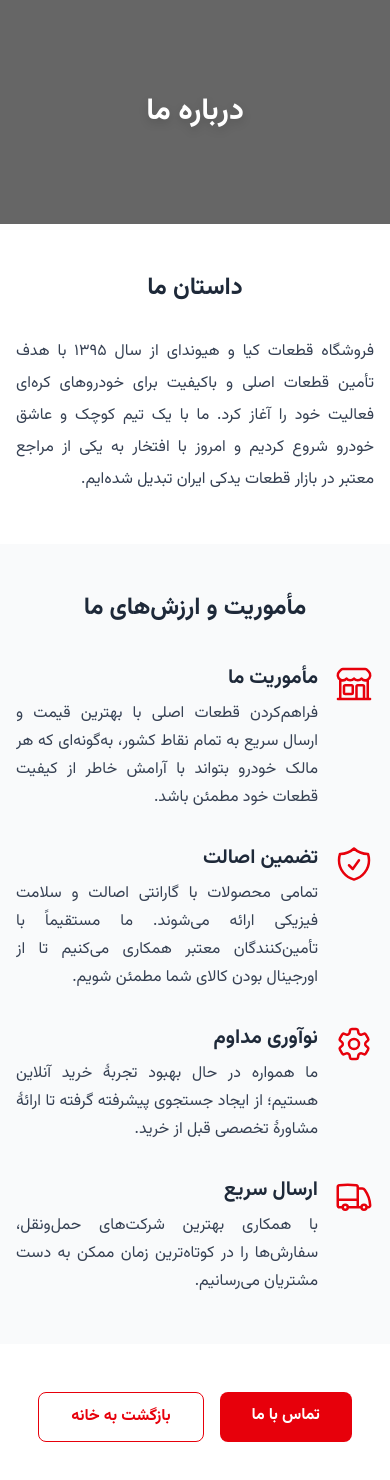
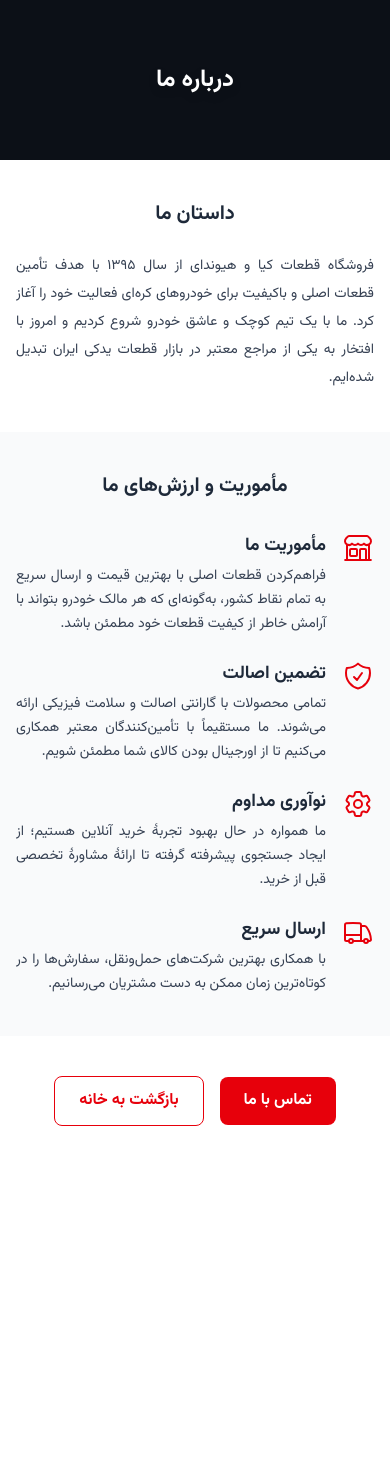
Before and after one commit to mohammadRahmani317/ui-car, a Next.js app: page /about in a window 390 px wide. Shown: the top 1480 px of the page. After the commit the page ends 1166 px from the top, so only its background shows below. Built offline with nearby package versions, Linux system fonts and the light colour scheme.

Commit message:
fix problem responsive

```diff
--- a/src/app/about/page.tsx
+++ b/src/app/about/page.tsx
@@ -1,95 +1,97 @@
-// src/app/about/page.tsx
 'use client';
 
-import {BuildingStorefrontIcon, Cog6ToothIcon, ShieldCheckIcon, TruckIcon,} from '@heroicons/react/24/outline';
+import {
+    BuildingStorefrontIcon,
+    Cog6ToothIcon,
+    ShieldCheckIcon,
+    TruckIcon
+} from '@heroicons/react/24/outline';
 
 export default function AboutPage() {
     return (
         <main className="w-full bg-white">
             {/* Hero */}
-            <section className="relative h-56 md:h-72 lg:h-80">
-
+            <section className="relative h-40 sm:h-52 md:h-64 lg:h-80 bg-gray-800">
                 <div className="absolute inset-0 bg-black/60 flex items-center justify-center">
-                    <h1 className="text-3xl md:text-4xl font-extrabold text-white drop-shadow-lg">
-                        درباره&nbsp;ما
+                    <h1 className="text-2xl sm:text-3xl md:text-4xl font-extrabold text-white drop-shadow-lg">
+                        درباره ما
                     </h1>
                 </div>
             </section>
 
             {/* داستان ما */}
-            <section className="max-w-5xl mx-auto px-4 py-12 space-y-8">
-                <h2 className="text-2xl md:text-3xl font-bold text-gray-800 text-center">
+            <section className="max-w-5xl mx-auto px-4 py-10 sm:py-12 space-y-6 sm:space-y-8">
+                <h2 className="text-xl sm:text-2xl md:text-3xl font-bold text-gray-800 text-center">
                     داستان ما
                 </h2>
-                <p className="text-gray-700 leading-8 text-justify">
-                    فروشگاه قطعات کیا و هیوندای از سال&nbsp;۱۳۹۵ با هدف تأمین قطعات اصلی و باکیفیت برای
-                    خودروهای کره‌ای فعالیت خود را آغاز کرد. ما با یک تیم کوچک و عاشق خودرو شروع کردیم
-                    و امروز با افتخار به یکی از مراجع معتبر در بازار قطعات یدکی ایران تبدیل شده‌ایم.
+                <p className="text-gray-700 leading-7 sm:leading-8 text-sm sm:text-base text-justify">
+                    فروشگاه قطعات کیا و هیوندای از سال ۱۳۹۵ با هدف تأمین قطعات اصلی و باکیفیت برای خودروهای کره‌ای
+                    فعالیت خود را آغاز کرد.
+                    ما با یک تیم کوچک و عاشق خودرو شروع کردیم و امروز با افتخار به یکی از مراجع معتبر در بازار قطعات
+                    یدکی ایران تبدیل شده‌ایم.
                 </p>
             </section>
 
             {/* ماموریت و ارزش‌ها */}
-            <section className="bg-gray-50 py-12">
+            <section className="bg-gray-50 py-10 sm:py-12">
                 <div className="max-w-5xl mx-auto px-4">
-                    <h2 className="text-2xl md:text-3xl font-bold text-gray-800 text-center mb-10">
+                    <h2 className="text-xl sm:text-2xl md:text-3xl font-bold text-gray-800 text-center mb-8 sm:mb-10">
                         مأموریت و ارزش‌های ما
                     </h2>
 
-                    <div className="grid grid-cols-1 md:grid-cols-2 gap-8">
+                    <div className="grid grid-cols-1 md:grid-cols-2 gap-6 sm:gap-8">
                         {/* مأموریت */}
                         <div className="flex items-start gap-4">
-                            <BuildingStorefrontIcon className="w-10 h-10 text-red-600 shrink-0"/>
+                            <BuildingStorefrontIcon className="w-8 h-8 sm:w-10 sm:h-10 text-red-600 shrink-0"/>
                             <div>
-                                <h3 className="text-xl font-semibold text-gray-800 mb-2">
+                                <h3 className="text-lg sm:text-xl font-semibold text-gray-800 mb-1 sm:mb-2">
                                     مأموریت ما
                                 </h3>
-                                <p className="text-gray-700 leading-7 text-justify">
-                                    فراهم‌کردن قطعات اصلی با بهترین قیمت و ارسال سریع به تمام نقاط
-                                    کشور، به‌گونه‌ای که هر مالک خودرو بتواند با آرامش خاطر از کیفیت
-                                    قطعات خود مطمئن باشد.
+                                <p className="text-gray-700 leading-6 sm:leading-7 text-sm sm:text-base text-justify">
+                                    فراهم‌کردن قطعات اصلی با بهترین قیمت و ارسال سریع به تمام نقاط کشور، به‌گونه‌ای که
+                                    هر مالک خودرو بتواند با آرامش خاطر از کیفیت قطعات خود مطمئن باشد.
                                 </p>
                             </div>
                         </div>
 
-                        {/* کیفیت */}
+                        {/* تضمین اصالت */}
                         <div className="flex items-start gap-4">
-                            <ShieldCheckIcon className="w-10 h-10 text-red-600 shrink-0"/>
+                            <ShieldCheckIcon className="w-8 h-8 sm:w-10 sm:h-10 text-red-600 shrink-0"/>
                             <div>
-                                <h3 className="text-xl font-semibold text-gray-800 mb-2">
+                                <h3 className="text-lg sm:text-xl font-semibold text-gray-800 mb-1 sm:mb-2">
                                     تضمین اصالت
                                 </h3>
-                                <p className="text-gray-700 leading-7 text-justify">
-                                    تمامی محصولات با گارانتی اصالت و سلامت فیزیکی ارائه می‌شوند.
-                                    ما مستقیماً با تأمین‌کنندگان معتبر همکاری می‌کنیم تا از اورجینال
-                                    بودن کالای شما مطمئن شویم.
+                                <p className="text-gray-700 leading-6 sm:leading-7 text-sm sm:text-base text-justify">
+                                    تمامی محصولات با گارانتی اصالت و سلامت فیزیکی ارائه می‌شوند. ما مستقیماً با
+                                    تأمین‌کنندگان معتبر همکاری می‌کنیم تا از اورجینال بودن کالای شما مطمئن شویم.
                                 </p>
                             </div>
                         </div>
 
                         {/* نوآوری */}
                         <div className="flex items-start gap-4">
-                            <Cog6ToothIcon className="w-10 h-10 text-red-600 shrink-0"/>
+                            <Cog6ToothIcon className="w-8 h-8 sm:w-10 sm:h-10 text-red-600 shrink-0"/>
                             <div>
-                                <h3 className="text-xl font-semibold text-gray-800 mb-2">
+                                <h3 className="text-lg sm:text-xl font-semibold text-gray-800 mb-1 sm:mb-2">
                                     نوآوری مداوم
                                 </h3>
-                                <p className="text-gray-700 leading-7 text-justify">
-                                    ما همواره در حال بهبود تجربهٔ خرید آنلاین هستیم؛ از ایجاد
-                                    جستجوی پیشرفته گرفته تا ارائهٔ مشاورهٔ تخصصی قبل از خرید.
+                                <p className="text-gray-700 leading-6 sm:leading-7 text-sm sm:text-base text-justify">
+                                    ما همواره در حال بهبود تجربهٔ خرید آنلاین هستیم؛ از ایجاد جستجوی پیشرفته گرفته تا
+                                    ارائهٔ مشاورهٔ تخصصی قبل از خرید.
                                 </p>
                             </div>
                         </div>
 
                         {/* ارسال سریع */}
                         <div className="flex items-start gap-4">
-                            <TruckIcon className="w-10 h-10 text-red-600 shrink-0"/>
+                            <TruckIcon className="w-8 h-8 sm:w-10 sm:h-10 text-red-600 shrink-0"/>
                             <div>
-                                <h3 className="text-xl font-semibold text-gray-800 mb-2">
+                                <h3 className="text-lg sm:text-xl font-semibold text-gray-800 mb-1 sm:mb-2">
                                     ارسال سریع
                                 </h3>
-                                <p className="text-gray-700 leading-7 text-justify">
-                                    با همکاری بهترین شرکت‌های حمل‌ونقل، سفارش‌ها را در کوتاه‌ترین
-                                    زمان ممکن به دست مشتریان می‌رسانیم.
+                                <p className="text-gray-700 leading-6 sm:leading-7 text-sm sm:text-base text-justify">
+                                    با همکاری بهترین شرکت‌های حمل‌ونقل، سفارش‌ها را در کوتاه‌ترین زمان ممکن به دست
+                                    مشتریان می‌رسانیم.
                                 </p>
                             </div>
                         </div>
@@ -97,25 +99,25 @@
                 </div>
             </section>
 
-            {/* CTA */}
-            <section className="py-12">
-                <div className="flex justify-center gap-4 flex-wrap">
+            {/* CTA Buttons */}
+            <section className="py-10 sm:py-12">
+                <div className="flex justify-center items-center gap-4 flex-wrap">
                     <a
                         href="/contact"
-                        className="inline-block bg-red-600 text-white px-8 py-3 rounded-lg font-semibold hover:bg-red-700 transition"
+                        className="bg-red-600 text-white px-6 py-3 rounded-lg font-semibold hover:bg-red-700 transition"
                     >
                         تماس با ما
                     </a>
-
                     {/* eslint-disable-next-line @next/next/no-html-link-for-pages */}
                     <a
                         href="/"
-                        className="inline-block border border-red-600 text-red-600 px-8 py-3 rounded-lg font-semibold hover:bg-red-50 transition"
+                        className="border border-red-600 text-red-600 px-6 py-3 rounded-lg font-semibold hover:bg-red-50 transition"
                     >
                         بازگشت به خانه
                     </a>
                 </div>
             </section>
+
         </main>
     );
 }
--- a/src/app/products/page.tsx
+++ b/src/app/products/page.tsx
@@ -9,10 +9,12 @@
         <>
             <TopBar />
             <Header />
-            <main className="max-w-6xl mx-auto p-4 mt-6">
-                <h1 className="text-3xl font-bold mb-6 text-center">لیست محصولات</h1>
+            <main className="max-w-6xl mx-auto px-4 sm:px-6 mt-6">
+                <h1 className="text-2xl sm:text-3xl font-bold mb-6 text-center sm:text-right text-gray-800">
+                    لیست محصولات
+                </h1>
 
-                <Suspense fallback={<div>در حال بارگذاری محصولات...</div>}>
+                <Suspense fallback={<div className="text-center py-6 text-gray-600">در حال بارگذاری محصولات...</div>}>
                     <ProductsClient />
                 </Suspense>
             </main>
```
Also changed, not shown: src/app/contact/page.tsx (+25 -22 lines), src/app/products/ProductsClient.tsx (+8 -6 lines), src/components/BlogSection.tsx (+10 -9 lines), src/components/ContactBanner.tsx (+12 -9 lines), src/components/TestimonialsSection.tsx (+8 -7 lines), src/components/TopBar.tsx (+10 -10 lines), src/components/WhyUsSection.tsx (+12 -10 lines).
